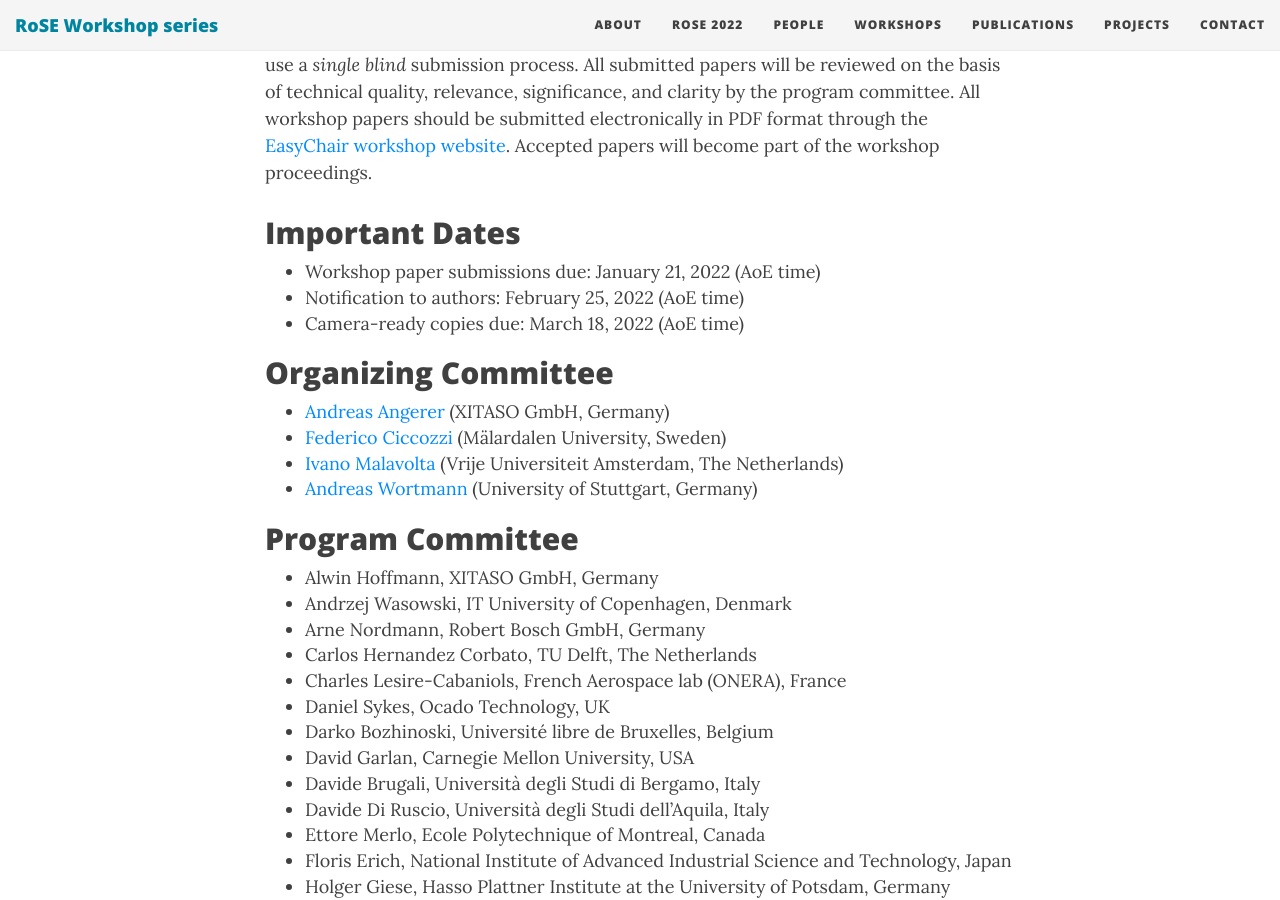
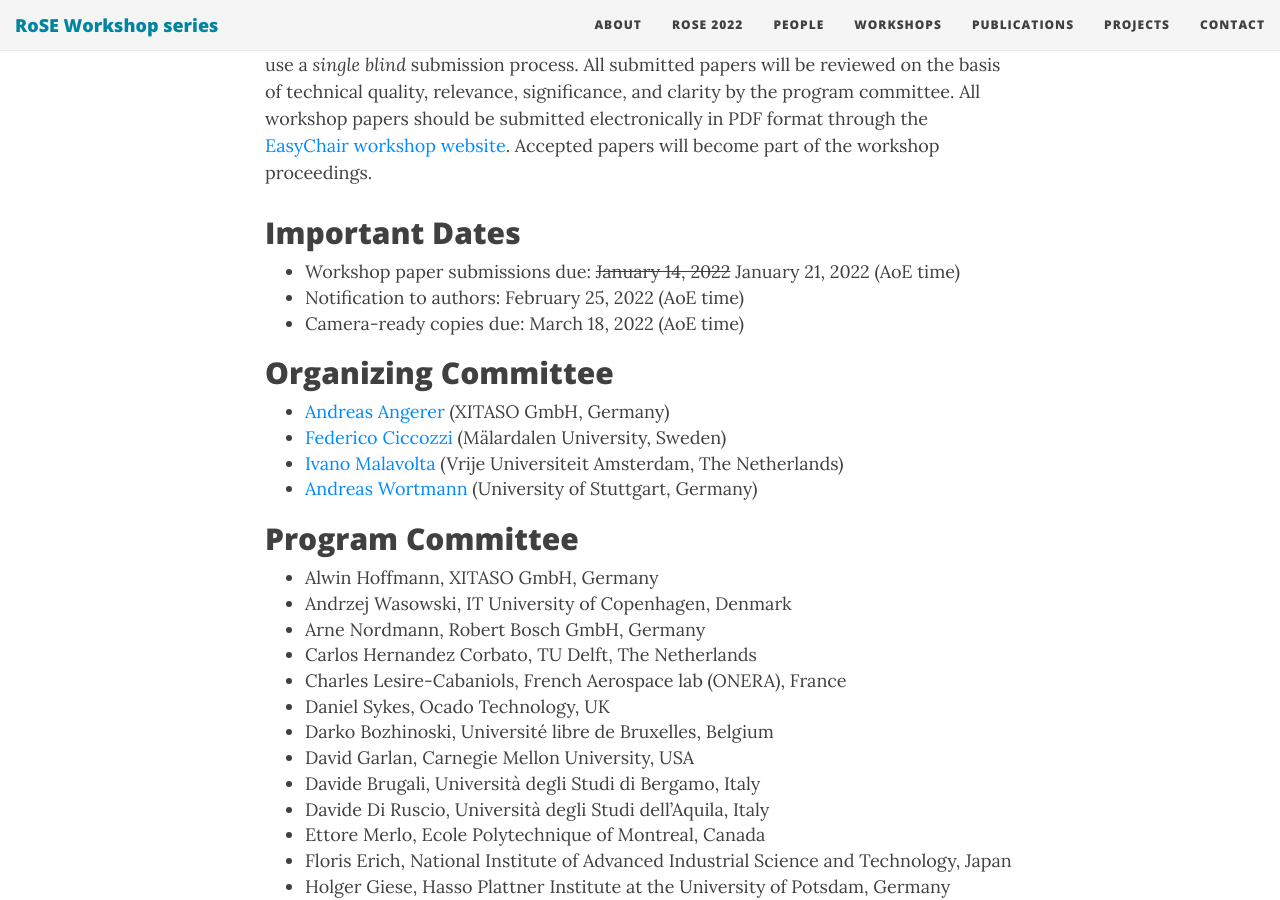
Before and after one commit to rose-workshops/rose-workshops.github.io, a Jekyll site: the page built from rose2022.md, in a window 1280 px wide and 900 px high, scrolled down 1947 px. Built offline with Jekyll 4.4.1, drawn with Linux system fonts in a browser that asks for light colours; nearby versions of some CDN libraries.

Commit message:
Refine the extended deadline

```diff
--- a/rose2022.md
+++ b/rose2022.md
@@ -46,7 +46,7 @@ Prospective participants are invited to submit
 Workshop papers must follow the [ICSE 2022 Format and Submission Guideline](https://conf.researchr.org/track/icse-2022/icse-2022-papers#Call-for-Papers), but will use a *single blind* submission process. All submitted papers will be reviewed on the basis of technical quality, relevance, significance, and clarity by the program committee. All workshop papers should be submitted electronically in PDF format through the [EasyChair workshop website](https://easychair.org/conferences/?conf=rose2022). Accepted papers will become part of the workshop proceedings.
 
 ## Important Dates
-- Workshop paper submissions due: January 21, 2022 (AoE time)
+- Workshop paper submissions due: <del>January 14, 2022</del> January 21, 2022 (AoE time)
 - Notification to authors: February 25, 2022 (AoE time)
 - Camera-ready copies due: March 18, 2022 (AoE time)
 
```
